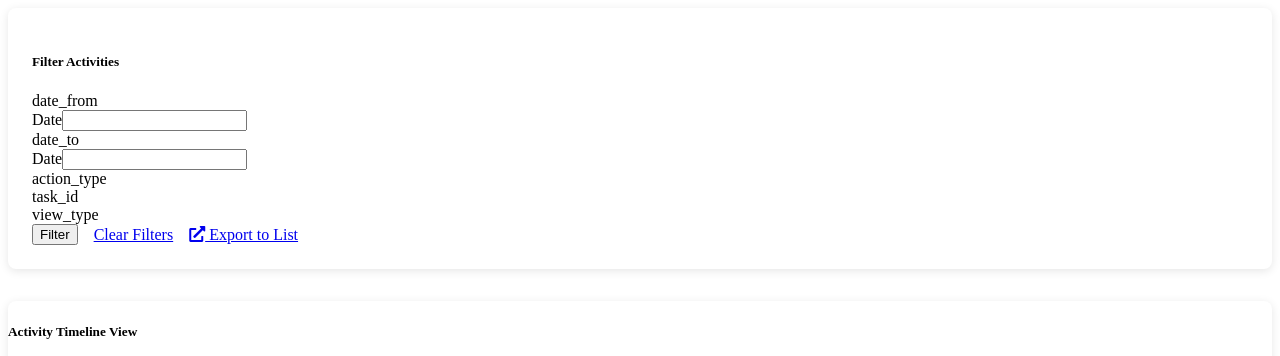
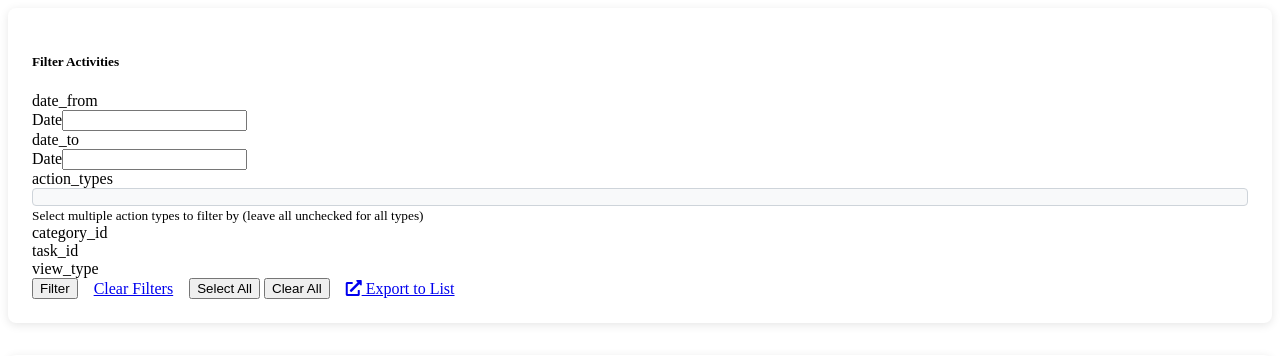
Before and after one commit to madbon/kanbonflow, a Yii app: the page made by backend/views/activity-log/index.php in a window 1280 px wide. Shown: the top 356 px of the page. Run offline with PHP 8.4 and a stand-in for Yii, Linux system fonts and the light colour scheme; the template is opened without the code that fills it, so the values that code supplies are empty; form fields are guessed from the names that the template uses; some libraries are stand-ins or nearby versions.

Commit message:
feat(activity-log): Enhance filtering options by supporting multiple action types and adding category filter

```diff
--- a/backend/views/activity-log/index.php
+++ b/backend/views/activity-log/index.php
@@ -7,8 +7,9 @@ use yii\bootstrap4\ActiveForm;
 
 /* @var $this yii\web\View */
 /* @var $dataProvider yii\data\ActiveDataProvider */
-/* @var $actionTypes array */
+/* @var $actionTypeOptions array */
 /* @var $tasks array */
+/* @var $categories array */
 /* @var $statistics array */
 /* @var $filters array */
 
@@ -221,6 +222,30 @@ $this->registerCss('
     gap: 0.5rem !important;
 }
 
+.action-types-container {
+    background: #f8f9fa;
+}
+
+.action-types-container .form-check {
+    margin-bottom: 0.25rem;
+    padding: 0.25rem 0.5rem;
+}
+
+.action-types-container .form-check:hover {
+    background: #e9ecef;
+    border-radius: 0.25rem;
+}
+
+.action-types-container .form-check-input {
+    margin-right: 0.5rem;
+}
+
+.action-types-container .form-check-label {
+    font-size: 0.9rem;
+    cursor: pointer;
+    margin-bottom: 0;
+}
+
 @media (max-width: 768px) {
     .stats-grid {
         grid-template-columns: repeat(2, 1fr);
@@ -289,13 +314,34 @@ $this->registerCss('
                 </div>
             </div>
 
+            <div class="col-md-6">
+                <div class="form-group">
+                    <?= Html::label('Action Types', 'action_types', ['class' => 'form-label']) ?>
+                    <div class="action-types-container" style="max-height: 120px; overflow-y: auto; border: 1px solid #ced4da; border-radius: 0.25rem; padding: 0.5rem;">
+                        <?php foreach ($actionTypeOptions as $value => $label): ?>
+                            <div class="form-check">
+                                <?= Html::checkbox('action_types[]', in_array($value, isset($filters['action_types']) ? $filters['action_types'] : []), [
+                                    'value' => $value,
+                                    'id' => 'action_type_' . $value,
+                                    'class' => 'form-check-input action-type-checkbox'
+                                ]) ?>
+                                <?= Html::label($label, 'action_type_' . $value, ['class' => 'form-check-label']) ?>
+                            </div>
+                        <?php endforeach; ?>
+                    </div>
+                    <small class="form-text text-muted">Select multiple action types to filter by (leave all unchecked for all types)</small>
+                </div>
+            </div>
+        </div>
+
+        <div class="row">
             <div class="col-md-3">
                 <div class="form-group">
-                    <?= Html::label('Action Type', 'action_type', ['class' => 'form-label']) ?>
-                    <?= Html::dropDownList('action_type', $filters['action_type'],
-                        array_merge(['' => 'All Types'], $actionTypes), [
+                    <?= Html::label('Category', 'category_id', ['class' => 'form-label']) ?>
+                    <?= Html::dropDownList('category_id', $filters['category_id'],
+                        array_merge(['' => 'All Categories'], $categories), [
                         'class' => 'form-control',
-                        'id' => 'action_type'
+                        'id' => 'category_id'
                     ]) ?>
                 </div>
             </div>
@@ -331,11 +377,17 @@ $this->registerCss('
         <div class="filter-actions">
             <?= Html::submitButton('Filter', ['class' => 'btn btn-primary']) ?>
             <?= Html::a('Clear Filters', ['index'], ['class' => 'btn btn-outline-secondary']) ?>
-            <?= Html::a('<i class="fa fa-external-link-alt"></i> Export to List', ['export-table'] + array_filter($filters), [
-                'class' => 'btn btn-info',
-                'target' => '_blank',
-                'title' => 'Open activity list in new tab - Simple table format with Activity Details, Date & Time, and Category columns'
-            ]) ?>
+
+            <!-- Action Types quick actions -->
+            <div class="btn-group btn-group-sm ms-2" role="group">
+                <button type="button" class="btn btn-outline-info" id="selectAllActionTypes">Select All</button>
+                <button type="button" class="btn btn-outline-info" id="selectNoneActionTypes">Clear All</button>
+            </div>
+
+            <a href="#" class="btn btn-info" id="exportToListBtn" target="_blank"
+               title="Open activity list in new tab - Simple table format with Activity Details, Date & Time, and Category columns">
+                <i class="fa fa-external-link-alt"></i> Export to List
+            </a>
         </div>
 
         <?php ActiveForm::end(); ?>
@@ -582,6 +634,31 @@ $this->registerJs('
         }
     });
 
+    // Auto-submit when category changes
+    $("#category_id").on("change", function() {
+        $(".filter-form").submit();
+    });
+
+    // Action type checkbox handlers
+    $("#selectAllActionTypes").on("click", function() {
+        $(".action-type-checkbox").prop("checked", true);
+    });
+
+    $("#selectNoneActionTypes").on("click", function() {
+        $(".action-type-checkbox").prop("checked", false);
+    });
+
+    // Auto-submit when action type checkboxes change (with slight delay to allow multiple selections)
+    let actionTypeTimeout;
+    $(".action-type-checkbox").on("change", function() {
+        clearTimeout(actionTypeTimeout);
+        actionTypeTimeout = setTimeout(function() {
+            $(".filter-form").submit();
+        }, 500);
+    });
+
+
+
     // Quick date range buttons
     $(".filter-panel").prepend(`
         <div class="mb-3">
@@ -635,4 +712,59 @@ $this->registerJs('
         }, 3000);
     });
 ');
+
+// Register separate JavaScript for export functionality
+$this->registerJs('
+    // Handle export to list button
+    $("#exportToListBtn").on("click", function(e) {
+        e.preventDefault();
+
+        // Build export URL with current filter values
+        var exportUrl = "' . Url::to(['export-table']) . '";
+        var params = [];
+
+        // Add date filters
+        if ($("#date_from").val()) params.push("date_from=" + encodeURIComponent($("#date_from").val()));
+        if ($("#date_to").val()) params.push("date_to=" + encodeURIComponent($("#date_to").val()));
+
+        // Add selected action types
+        $(".action-type-checkbox:checked").each(function() {
+            params.push("action_types[]=" + encodeURIComponent($(this).val()));
+        });
+
+        // Add category filter
+        if ($("#category_id").val()) params.push("category_id=" + encodeURIComponent($("#category_id").val()));
+
+        // Add task filter
+        if ($("#task_id").val()) params.push("task_id=" + encodeURIComponent($("#task_id").val()));
+
+        // Add view type
+        if ($("#view_type").val()) params.push("view_type=" + encodeURIComponent($("#view_type").val()));
+
+        // Build final URL
+        if (params.length > 0) {
+            exportUrl += "?" + params.join("&");
+        }
+
+        // Show confirmation for large exports
+        var activityCount = ' . $dataProvider->getTotalCount() . ';
+        if (activityCount > 100) {
+            if (!confirm("You are about to export " + activityCount + " activities. This may take a moment to load. Continue?")) {
+                return false;
+            }
+        }
+
+        // Open in new tab
+        window.open(exportUrl, "_blank");
+
+        // Show loading state
+        var $btn = $(this);
+        var originalText = $btn.html();
+        $btn.html("<i class=\'fa fa-spinner fa-spin\'></i> Opening...");
+
+        setTimeout(function() {
+            $btn.html(originalText);
+        }, 3000);
+    });
+');
 ?>
```
Also changed, not shown: backend/controllers/ActivityLogController.php (+71 -15 lines).
